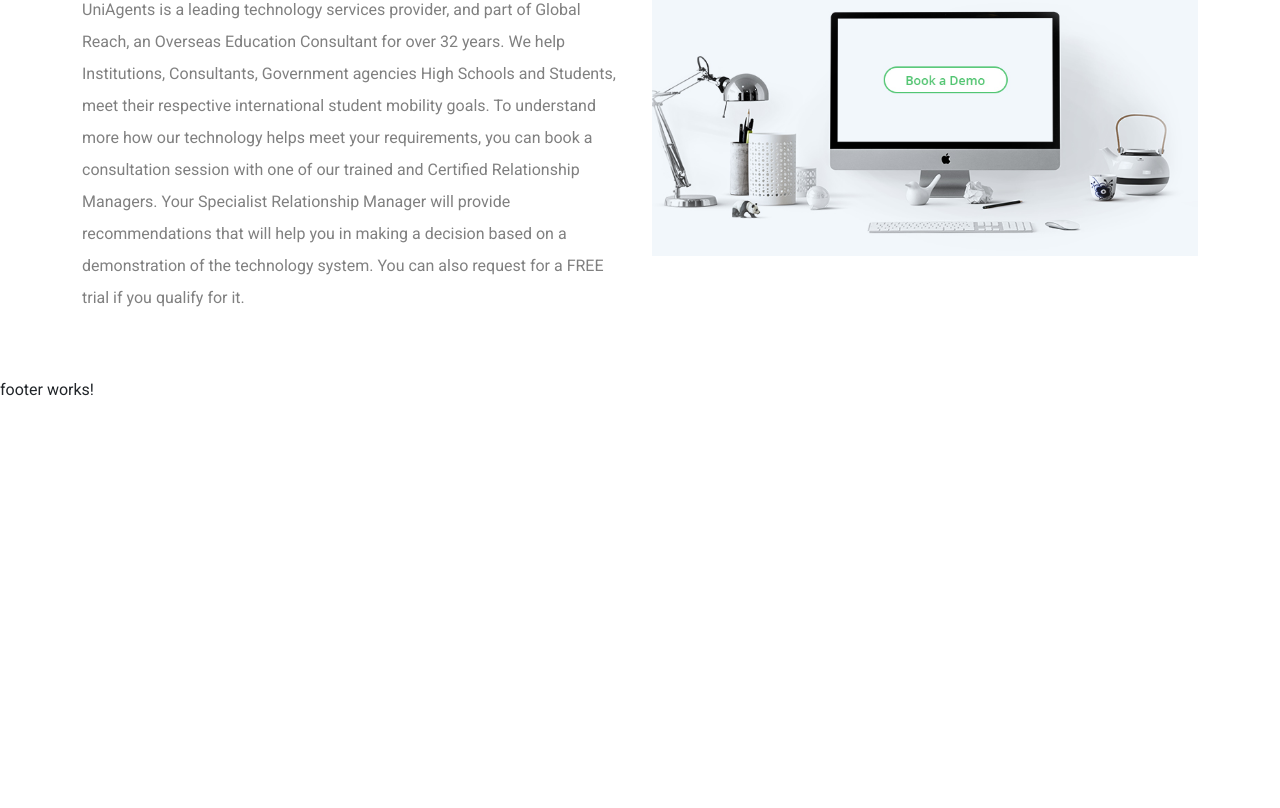
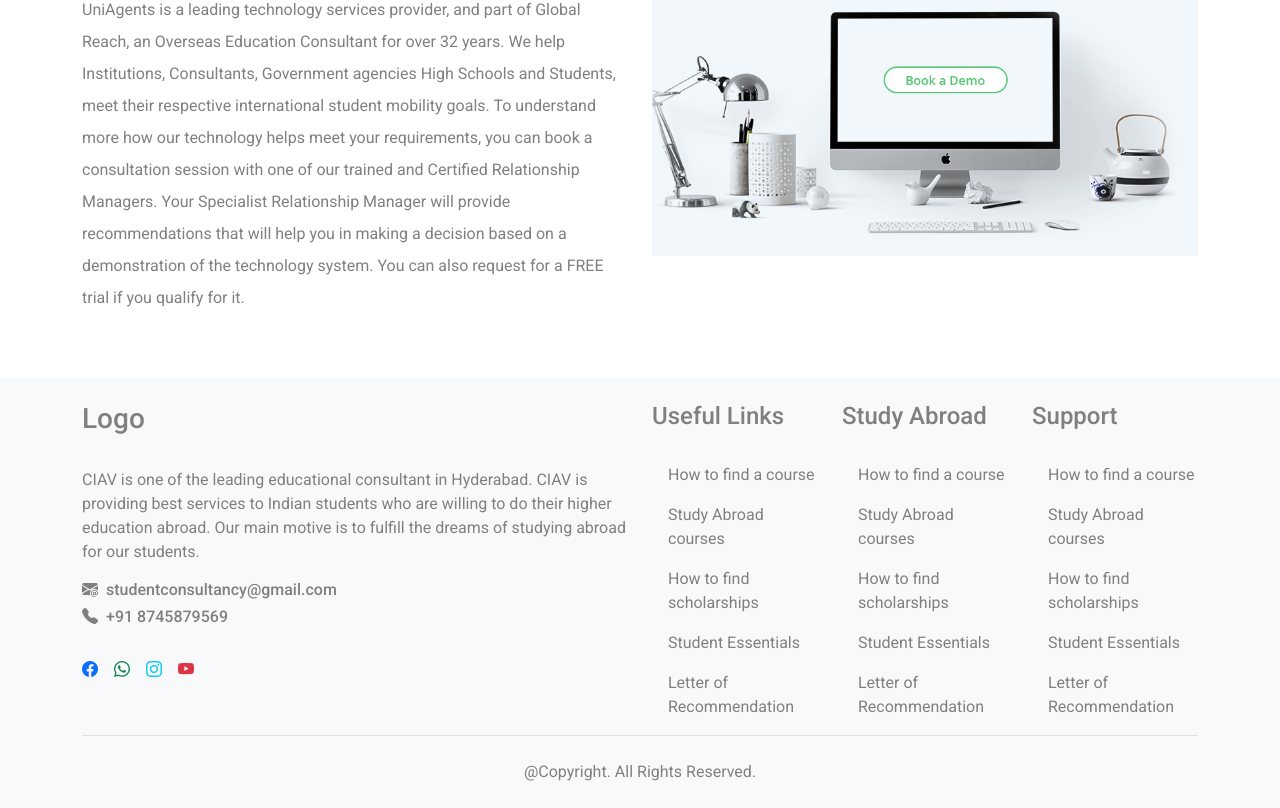
Before and after one commit to chandan3095/consultancy_angular, an Angular app: page /about in a window 1280 px wide. Shown: the part 1193-2001 px from the top of the page. Before the commit the page ends 1611 px from the top, so only its background shows below. Built offline with nearby package versions, Linux system fonts and the light colour scheme.

Commit message:
header component changes & footer component complete

```diff
--- a/src/app/shared-components/footer/footer.component.css
+++ b/src/app/shared-components/footer/footer.component.css
@@ -0,0 +1 @@
+@import url(../../styles/style.css);
--- a/src/app/shared-components/footer/footer.component.html
+++ b/src/app/shared-components/footer/footer.component.html
@@ -1 +1,78 @@
-<p>footer works!</p>
+<footer class="bg-body-tertiary pt-4">
+  <div class="container">
+    <div class="row">
+      <div class="col-12 col-sm-12 col-md-6 col-lg-6 col-xl-6">
+        <div>
+          <h3 class="headline2-color pb-4">
+            <a routerLink="/" class=""> Logo</a>
+          </h3>
+          <p class="secondary-text-color">
+            CIAV is one of the leading educational consultant in Hyderabad. CIAV
+            is providing best services to Indian students who are willing to do
+            their higher education abroad. Our main motive is to fulfill the
+            dreams of studying abroad for our students.
+          </p>
+          <div>
+            <h4 class="headline2-color fs-6">
+              <i class="bi bi-envelope-at-fill"></i>
+              <span class="px-2">studentconsultancy&#64;gmail.com</span>
+            </h4>
+            <h4 class="headline2-color fs-6">
+              <i class="bi bi-telephone-fill"></i>
+              <span class="px-2">+91 8745879569</span>
+            </h4>
+          </div>
+          <div class="links d-flex gap-3 pt-4">
+            <a href="#"><i class="bi bi-facebook text-primary"></i></a>
+            <a href="#"><i class="bi bi-whatsapp text-success"></i></a>
+            <a href="#"><i class="bi bi-instagram text-info"></i></a>
+            <a href="#"><i class="bi bi-youtube text-danger"></i></a>
+          </div>
+        </div>
+      </div>
+      <div class="col-12 col-sm-12 col-md-6 col-lg-2 col-xl-2">
+        <h4 class="headline2-color">Useful Links</h4>
+        <ul
+          class="ps-3 list-unstyled d-flex flex-column gap-3 pt-4 secondary-text-color"
+        >
+          <li>How to find a course</li>
+          <li>Study Abroad courses</li>
+          <li>How to find scholarships</li>
+          <li>Student Essentials</li>
+          <li>Letter of Recommendation</li>
+        </ul>
+      </div>
+      <div class="col-12 col-sm-12 col-md-6 col-lg-2 col-xl-2">
+        <h4 class="headline2-color">Study Abroad</h4>
+        <ul
+          class="ps-3 list-unstyled d-flex flex-column gap-3 pt-4 secondary-text-color"
+        >
+          <li>How to find a course</li>
+          <li>Study Abroad courses</li>
+          <li>How to find scholarships</li>
+          <li>Student Essentials</li>
+          <li>Letter of Recommendation</li>
+        </ul>
+      </div>
+      <div class="col-12 col-sm-12 col-md-6 col-lg-2 col-xl-2">
+        <h4 class="headline2-color">Support</h4>
+        <ul
+          class="ps-3 list-unstyled d-flex flex-column gap-3 pt-4 secondary-text-color"
+        >
+          <li class="fs-6">How to find a course</li>
+          <li>Study Abroad courses</li>
+          <li>How to find scholarships</li>
+          <li>Student Essentials</li>
+          <li>Letter of Recommendation</li>
+        </ul>
+      </div>
+    </div>
+    <div class="row">
+      <div class="col-12">
+        <p class="text-center fs-6 headline2-color border-top py-4 m-0">
+          &#64;Copyright. All Rights Reserved.
+        </p>
+      </div>
+    </div>
+  </div>
+</footer>
--- a/src/app/shared-components/footer/footer.component.ts
+++ b/src/app/shared-components/footer/footer.component.ts
@@ -5,8 +5,6 @@ import { Component } from '@angular/core';
   standalone: true,
   imports: [],
   templateUrl: './footer.component.html',
-  styleUrl: './footer.component.css'
+  styleUrl: './footer.component.css',
 })
-export class FooterComponent {
-
-}
+export class FooterComponent {}
--- a/src/app/shared-components/header/header.component.html
+++ b/src/app/shared-components/header/header.component.html
@@ -1,4 +1,4 @@
-<nav class="navbar navbar-expand-lg bg-body-tertiary">
+<nav class="navbar navbar-expand-lg sticky-top bg-body-tertiary">
   <div class="container">
     <a class="navbar-brand w-30" href="#">Logo</a>
     <button
```
